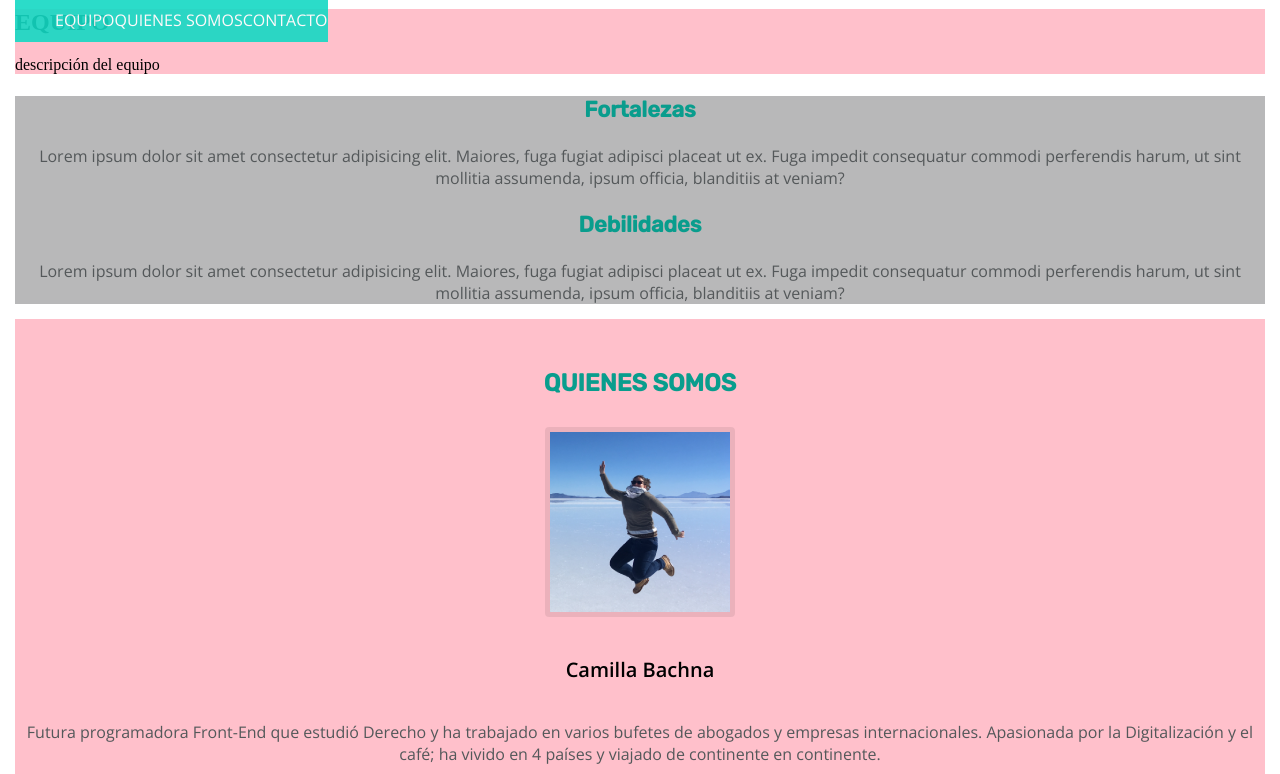
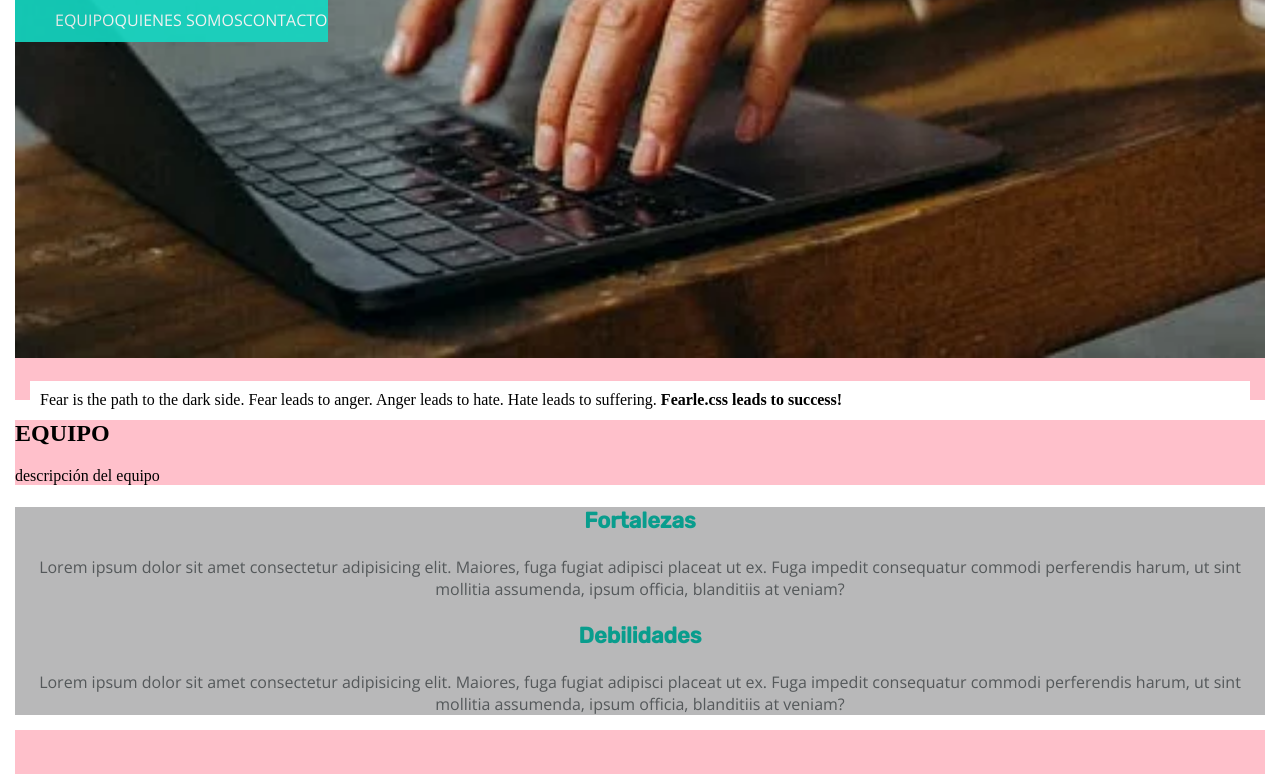
Before and after one commit to Adalab/Project-promo-l-module-1-team-7, a plain HTML site: page index.html in a window 1280 px wide. Shown: the part 63-837 px from the top of the page. Drawn offline with nearby package versions, Linux system fonts and the light colour scheme.

Commit message:
adding and styling image and lema

```diff
--- a/index.html
+++ b/index.html
@@ -35,8 +35,10 @@
     </header>
     <main class="main">
         <section class="hero container">
-            <img class="foto" src="url" alt="foto cabecera" />
-            <p>
+            <div class="image">
+                <div class="picture"></div>
+              </div>
+            <p class="hero-title">
                 Fear is the path to the dark side. Fear leads to anger. Anger leads to hate. Hate leads to suffering.
                 <strong>Fearle.css leads to success!</strong>
             </p>
--- a/styles/main.css
+++ b/styles/main.css
@@ -69,11 +69,45 @@
   text-decoration: none;
 }
 
+
+/*HERO Y LEMA*/
+
+.image {
+  display: inline-block;
+  width: 100%;
+  position: relative;
+  top: 0;
+  left: 0;
+}
+
+.picture {
+  height: 421px;
+  background: url("../images/hero-equipo-7.png") center bottom no-repeat; /* PROTOTIPO IMAGEN PARA AVANZAR*/
+  background-size: cover;
+  display: flex;
+  align-items: flex-end;
+}
+
+.hero .container {
+  width: 100%;
+  display: flex;
+  align-items: flex-end;
+}
+
+.hero-title {
+  margin: 0;
+  padding: 10px;
+  background-color: white;
+  transform: translateY(50%);
+  flex-grow: 1;
+  margin: 0 15px;
+}
+
 /*MAIN*/
 
 .main {
   /*position: relative;*/
-  top: 150px;
+  top: 150px;  /*SOLUCION EQUIPO A tenemos que poner 0px*/
 }
 
 .dafo {
```
Also changed, not shown: images/hero-equipo-7.png (added).
